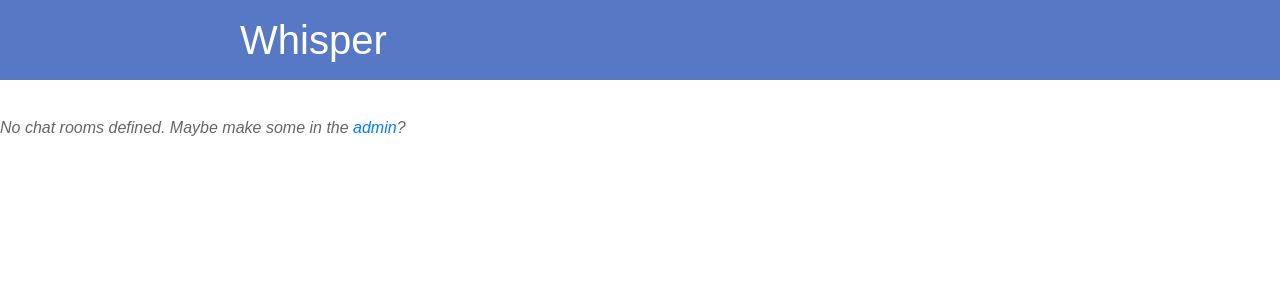
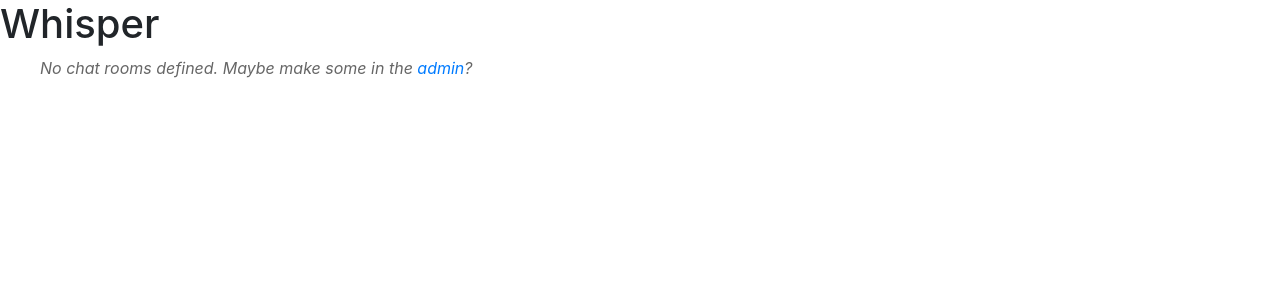
Before and after one commit to SavandBros/whisper, a Django app: template templates/index.html in a window 1280 px wide. Shown: the top 300 px of the page. Run offline with Django 3.2, Linux system fonts and the light colour scheme; the template is opened without the code that fills it, so the values that code supplies are empty; some libraries are stand-ins or nearby versions.

Commit message:
Remove global styles

```diff
--- a/static/assets/app.css
+++ b/static/assets/app.css
@@ -1,83 +1,3 @@
-/* http://meyerweb.com/eric/tools/css/reset/
-   v2.0 | 20110126
-   License: none (public domain)
-*/
-
-html, body, div, span, applet, object, iframe,
-h1, h2, h3, h4, h5, h6, p, blockquote, pre,
-a, abbr, acronym, address, big, cite, code,
-del, dfn, em, img, ins, kbd, q, s, samp,
-small, strike, strong, sub, sup, tt, var,
-b, u, i, center,
-dl, dt, dd, ol, ul, li,
-fieldset, form, label, legend,
-table, caption, tbody, tfoot, thead, tr, th, td,
-article, aside, canvas, details, embed,
-figure, figcaption, footer, header, hgroup,
-menu, nav, output, ruby, section, summary,
-time, mark, audio, video {
-    margin: 0;
-    padding: 0;
-    border: 0;
-    font-size: 100%;
-    font: inherit;
-    vertical-align: baseline;
-}
-/* HTML5 display-role reset for older browsers */
-article, aside, details, figcaption, figure,
-footer, header, hgroup, menu, nav, section {
-    display: block;
-}
-body {
-    line-height: 1;
-    font-family: sans-serif;
-}
-ol, ul {
-    list-style: none;
-}
-blockquote, q {
-    quotes: none;
-}
-blockquote:before, blockquote:after,
-q:before, q:after {
-    content: '';
-    content: none;
-}
-table {
-    border-collapse: collapse;
-    border-spacing: 0;
-}
-
-/* Header */
-
-header {
-    padding: 20px 0;
-    margin: 0 0 40px 0;
-    background: #5778C4;
-    color: #fff;
-}
-    header h1 {
-        width: 800px;
-        margin: 0 auto;
-        font-size: 40px;
-    }
-    header a {
-        position: absolute;
-        top: 10px;
-        right: 20px;
-        color: #fff;
-    }
-
-/* Body */
-section {
-    width: 800px;
-    margin: 0 auto;
-}
-
-p {
-    margin: 1em 0 2em 0;
-}
-
 .empty {
     color: #666;
     font-style: italic;
@@ -92,47 +12,53 @@ p {
     border-radius: 2px;
     cursor: pointer;
 }
+
 .rooms li.joined {
     background: #5898D9;
     border: 1px solid #35485C;
 }
 
-#chats {
-}
 #chats .room {
     border: 1px solid #ccc;
     padding: 5px;
     margin: 30px 0 0 0;
 }
+
 #chats h2 {
     color: #333;
     margin: 2px 0 5px 0;
     font-weight: bold;
 }
+
 #chats .messages {
     height: 200px;
     overflow: auto;
     background: #eee;
     margin: 2px 0 5px 0;
 }
+
 #chats .username {
     display: inline-block;
     color: #C07A36;
     width: 100px;
     font-weight: bold;
 }
-    #chats .contextual-message{
+
+#chats .contextual-message {
     text-align: center;
     margin: 5px 5px 5px 5px;
 }
+
 #chats .text-muted {
     opacity: .6;
     font-style: italic;
 }
+
 #chats .text-danger {
     color: #a94442;
     font-weight: bold;
 }
+
 #chats .text-warning {
     color: #DCAD5C;
     font-weight: bold;
```
Lines whose indentation alone changed are shown as unchanged.
